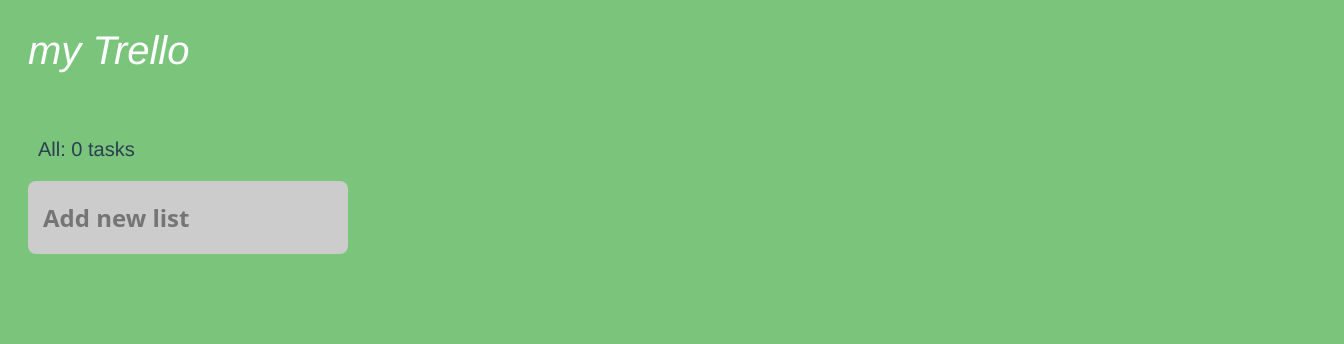
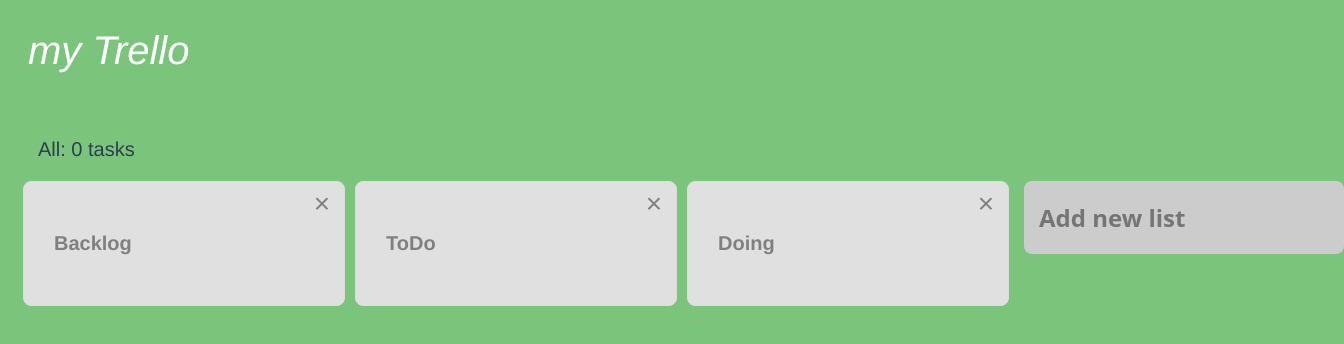
Before and after one commit to 4masa6/my-trello, a Vue app: page / in a window 1280 px wide. Shown: the top 344 px of the page, 1344 px wide, since content can reach past the window. Built offline with nearby package versions, Linux system fonts and the light colour scheme.

Commit message:
リストを表示する

```diff
--- a/src/components/Board.vue
+++ b/src/components/Board.vue
@@ -5,18 +5,33 @@
         </header>
         <main>
             <p class="info-line">All: 0 tasks</p>
-            <!-- ListAddコンポーネントを呼び出し -->
-            <list-add />
+            <div class="list-index">
+                <list
+                    v-for="(item, index) in lists"
+                    :key="item.id"
+                    :title="item.title"
+                    :listIndex="index"
+                />
+                <list-add />
+            </div>
         </main>
     </div>
 </template>
 
 <script>
 import ListAdd from './ListAdd.vue' // ListAddコンポーネントを読み込み
+import List from './List'
+import { mapState } from 'vuex'
 
 export default {
     components: {
-        ListAdd // コンポーネントに登録する
-    }
+        ListAdd, // コンポーネントに登録する
+        List,
+    },
+    computed: {
+        ...mapState([  // mapStateヘルパー：stateで定義されたデータの名前と同じ名前の文字列で、stateを呼び出すことができる。
+            'lists' // ここではlists
+        ]),
+    },
 }
 </script>
```
